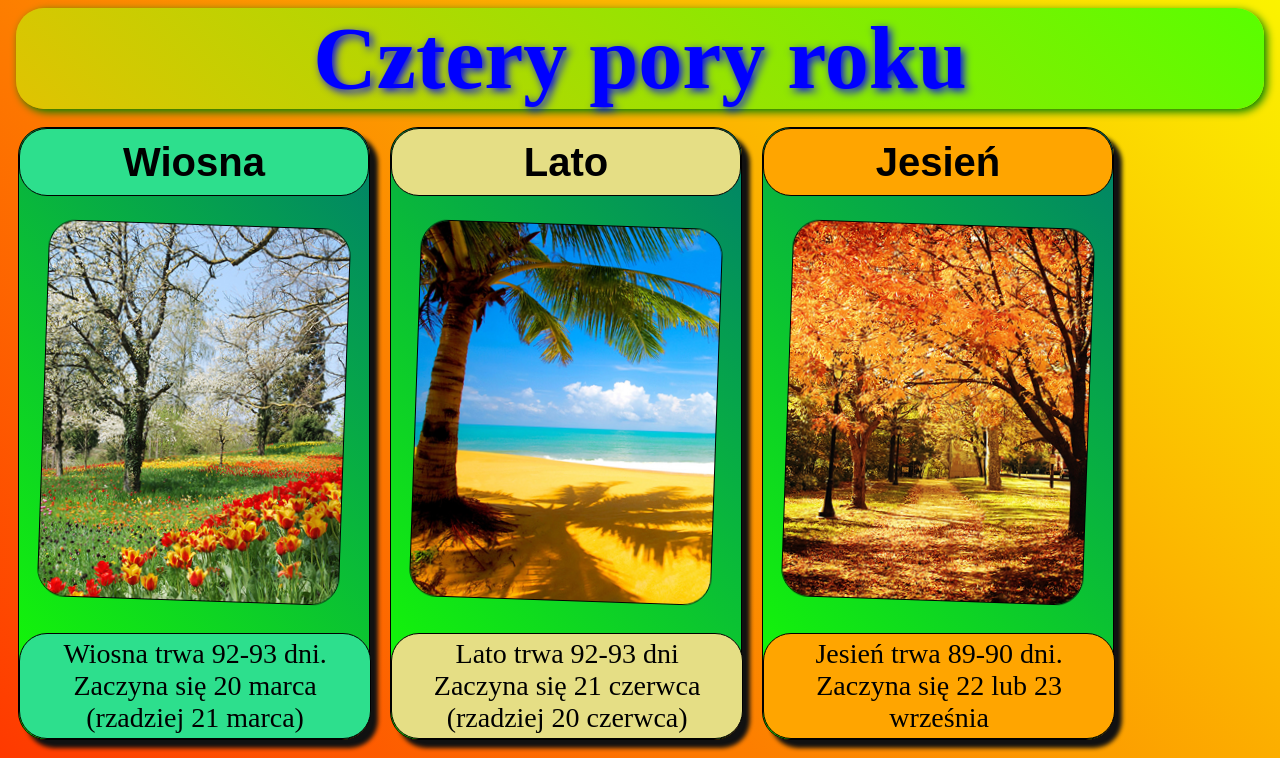
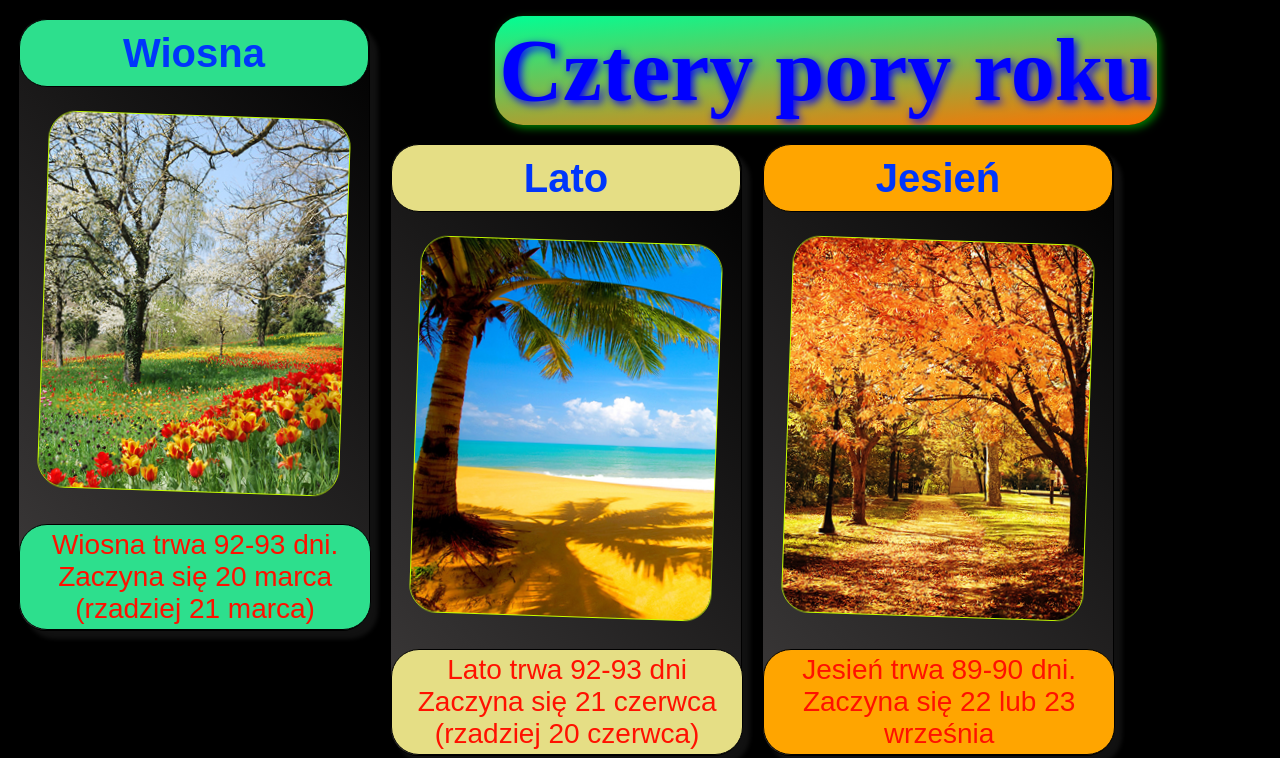
Before and after one commit to wedkarstwozkapitanem/cztery-pory-roku, a plain HTML site: page index.htm in a window 1280 px wide. Shown: the top 758 px of the page. Drawn offline with Linux system fonts and the light colour scheme.

Commit message:
Update style.css

```diff
--- a/style.css
+++ b/style.css
@@ -1,8 +1,19 @@
 body {
 	text-align: center;
-	background: linear-gradient(45deg, rgb(255, 0, 0), rgb(251, 243, 0));
-	height: 100vh;
+	overflow-x: hidden;
+	background: linear-gradient(45deg,rgba(0, 0, 0, 0.585),black);
+	background: black;
 }
+
+::-webkit-scrollbar {
+	width: 20px;
+	background-color: rgb(128, 83, 0);
+  }
+  ::-webkit-scrollbar-thumb {
+	background: rgb(60, 0, 255);
+	border-radius: 20px;
+  }
+
 
 h1 {
 	color: blue;
@@ -13,7 +24,17 @@ h1 {
 	margin: 8px;
 	border-radius: 28px;
 	box-sizing: border-box;
-	background: linear-gradient(45deg, rgb(224, 195, 2), rgb(89, 255, 0));
+	padding: 4px;
+	text-align: center;
+	width: fit-content;
+	display: inline-block;
+	background: linear-gradient(175deg, rgb(0 255 149), rgb(255 113 0));
+}
+
+nav {
+	display: flex;
+	flex-wrap: wrap;
+    justify-content: center;
 }
 
 button {
@@ -25,6 +46,7 @@ button {
 	border: 0;
 	font-family: fantasy;
 	border: 1px groove black;
+	color:rgb(0, 54, 251);
 }
 
 
@@ -39,7 +61,10 @@ button {
 	cursor: pointer;
 	animation: pokazporyroku 4s ease;
 	position: relative;
-	background: linear-gradient(45deg, rgb(21, 255, 0), rgb(0, 128, 105));
+	color:rgb(255, 17, 0);
+	font-family: fantasy;
+	background: linear-gradient(45deg, black,#1ec5e9);
+	background: linear-gradient(45deg,rgb(74 71 71 / 83%),black);
 }
 
 
@@ -47,7 +72,7 @@ button {
 	margin: 28px 10px 28px 10px;
 	width: 300px;
 	animation: pora 4s infinite;
-	border: 1px solid black;
+	border: 1px solid #c7ff00;
 	border-radius: 28px;
 }
 
@@ -66,7 +91,7 @@ button {
 }
 
 .pora:hover {
-	transform: scale(1.1);
+	transform:  rotate(10deg) scale(1.1);
 	z-index: 8;
 }
 
@@ -92,3 +117,12 @@ button {
 		top: 0;
 	}
 }
+
+@keyframes przezroczystosc {
+	0% {
+		opacity:0;
+	}
+	100% {
+		opacity: 1;
+	}
+}
```
